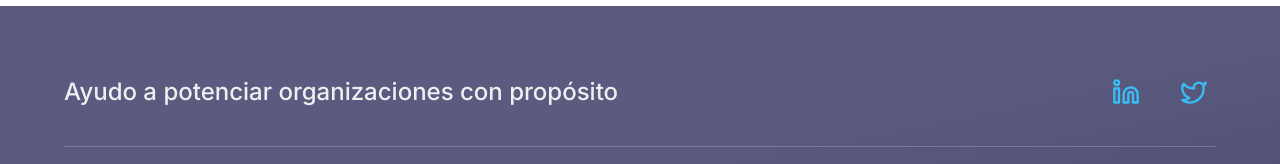
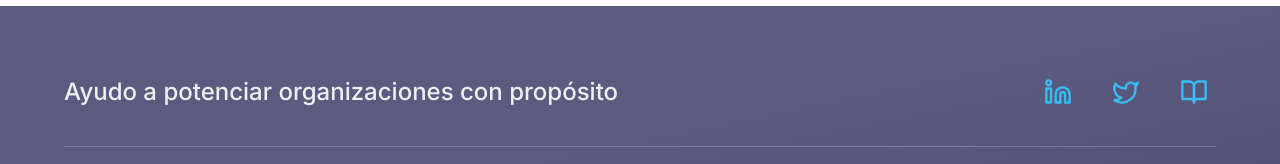
Before and after one commit to osanemeterio/oscarsanemeterio, a React (Vite) app: page / in a window 1280 px wide. Shown: the part 4402-4566 px from the top of the page. Built offline with nearby package versions, Linux system fonts and the light colour scheme.

Commit message:
Añadir logo de Substack al footer

```diff
--- a/src/pages/Home.tsx
+++ b/src/pages/Home.tsx
@@ -1,6 +1,6 @@
 import { useState, useEffect } from 'react'
 import { Link } from 'react-router-dom'
-import { MessageSquare, Brain, FileText, Send, Linkedin, Twitter, Cpu, Building2, GraduationCap, PenTool, Users, Target, Mail, User, Phone, MapPin } from 'lucide-react'
+import { MessageSquare, Brain, FileText, Send, Linkedin, Twitter, Cpu, Building2, GraduationCap, PenTool, Users, Target, Mail, User, Phone, MapPin, BookOpen } from 'lucide-react'
 
 function App() {
   const [newsletterEmail, setNewsletterEmail] = useState('')
@@ -360,11 +360,29 @@ function App() {
               </p>
             </div>
             <div className="flex space-x-6">
-              <a href="#" className="text-[#39bdf5] hover:text-white transition-colors duration-300 p-2 rounded-lg hover:bg-white/10">
+              <a
+                href="https://www.linkedin.com/in/osanemeterio/"
+                target="_blank"
+                rel="noopener noreferrer"
+                className="text-[#39bdf5] hover:text-white transition-colors duration-300 p-2 rounded-lg hover:bg-white/10"
+              >
                 <Linkedin className="w-7 h-7" />
               </a>
-              <a href="#" className="text-[#39bdf5] hover:text-white transition-colors duration-300 p-2 rounded-lg hover:bg-white/10">
+              <a
+                href="https://twitter.com/osanemeterio"
+                target="_blank"
+                rel="noopener noreferrer"
+                className="text-[#39bdf5] hover:text-white transition-colors duration-300 p-2 rounded-lg hover:bg-white/10"
+              >
                 <Twitter className="w-7 h-7" />
+              </a>
+              <a
+                href="https://osanemeterio.substack.com/"
+                target="_blank"
+                rel="noopener noreferrer"
+                className="text-[#39bdf5] hover:text-white transition-colors duration-300 p-2 rounded-lg hover:bg-white/10"
+              >
+                <BookOpen className="w-7 h-7" />
               </a>
             </div>
           </div>
```
